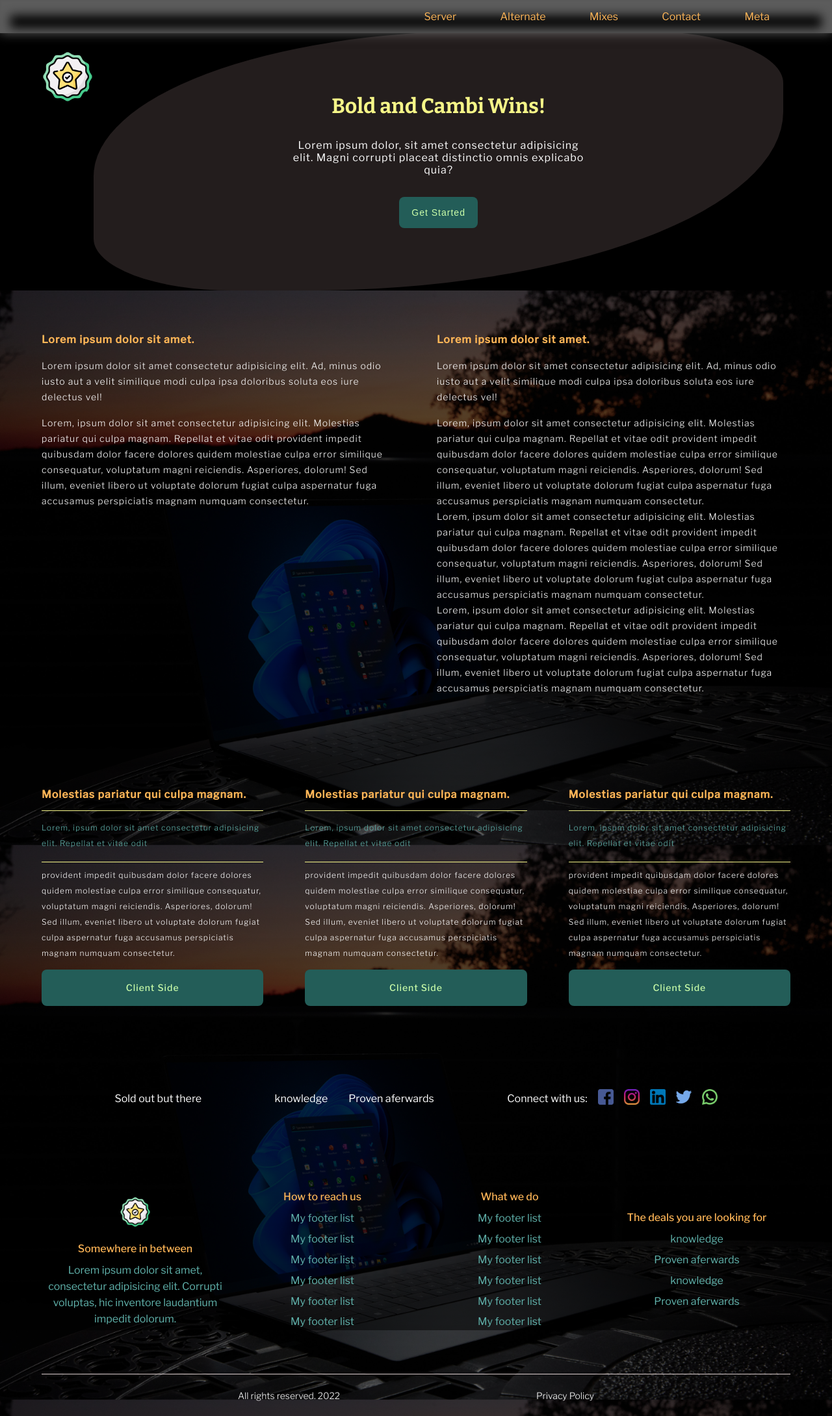
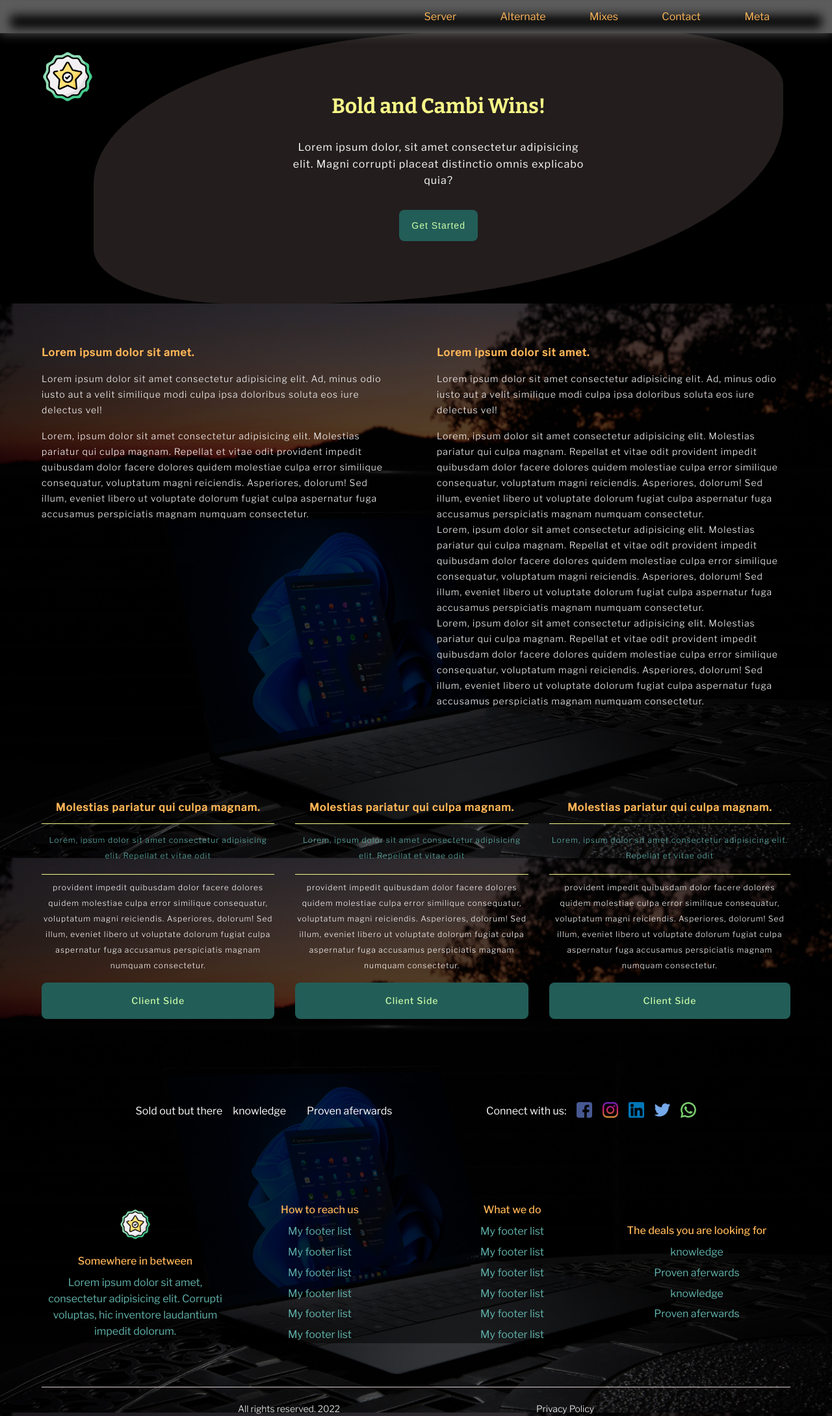
Before and after one commit to Henry-Egboh/cambi, a plain HTML site: page index.html in a window 1280 px wide. Shown: the top 2179 px of the page at 65% size. Drawn offline with nearby package versions, Linux system fonts and the light colour scheme.

Commit message:
Designed the webpage to be responsive across various devices

```diff
--- a/index.html
+++ b/index.html
@@ -6,6 +6,7 @@
     <meta name="viewport" content="width=device-width, initial-scale=1.0">
     <title>Where Laughter Lasts</title>
     <link rel="stylesheet" href="style.css">
+    <link rel="icon" href="./img/quality.png">
 </head>
 <body>
     <div class="main_container">
@@ -96,7 +97,7 @@
                             voluptate dolorum fugiat culpa aspernatur fuga accusamus perspiciatis
                             magnam numquam consectetur.</p>
 
-                            <!-- more contents -->
+                            <!-- more contents  -->
                             <p>Lorem, ipsum dolor sit amet consectetur adipisicing elit.
                                 Molestias pariatur qui culpa magnam. Repellat et vitae odit
                                 provident impedit quibusdam dolor facere dolores quidem molestiae
@@ -116,6 +117,8 @@
                 </div>
                      <!-- smaller card content -->
                      <div class="wrapper wrapper1">
+                        <!-- for responsiveness -->
+                        <div class="query1">
                         <div class="crd">
                             <h2>Molestias pariatur qui culpa magnam.</h2>
                             <p>Lorem, ipsum dolor sit amet consectetur adipisicing elit.
@@ -140,11 +143,11 @@
                                 magnam numquam consectetur.</p>
                                 <div class="btn"><a href="#">Client Side</a></div>
                         </div>
+                        </div>
                         <div class="crd">
                             <h2>Molestias pariatur qui culpa magnam.</h2>
                             <p>Lorem, ipsum dolor sit amet consectetur adipisicing elit.
                                 Repellat et vitae odit</p>
-                                    <!-- <hr class="hr"> -->
                                <p>provident impedit quibusdam dolor facere dolores quidem molestiae
                                 culpa error similique consequatur, voluptatum magni reiciendis.
                                 Asperiores, dolorum! Sed illum, eveniet libero ut
@@ -160,12 +163,14 @@
             <footer class="footer">
                 <!-- col one -->
                 <div class="footer_col">
+                    <div class="query">
                         <div><p>Sold out but there</p></div>
                         <div class="min_list">
                             <ul>
                                 <li><a href="#">knowledge</a></li>
                                 <li><a href="#">Proven aferwards</a></li>
                             </ul>
+                        </div>
                     </div>
                     <div class="social">
                         <p>Connect with us:</p>
@@ -189,6 +194,8 @@
                                 Corrupti voluptas, hic inventore laudantium impedit dolorum.</p>
                         </div>
                     </div>
+                    <!-- for media query -->
+                    <div class="query2">
                     <div class="base">
                         <h4>How to reach us</h4>
                         <ul>
@@ -200,6 +207,7 @@
                             <li><a href="#">My footer list</a></li>
                         </ul>
                     </div>
+
                     <div class="base">
                         <h4>What we do</h4>
                         <ul>
@@ -210,6 +218,7 @@
                             <li><a href="#">My footer list</a></li>
                             <li><a href="#">My footer list</a></li>
                         </ul>
+                    </div>
                     </div>
 
                     <!-- footer with hor list item -->
--- a/style.css
+++ b/style.css
@@ -170,6 +170,7 @@ body {
    letter-spacing: 1px;
    font-weight: 400;
    font-size: 1rem;
+   line-height: 1.6rem;
 }
 
 /* get started button */
@@ -250,6 +251,13 @@ body {
 }
 
 /* smaller card contents inside fixed image bg */
+/* .crd:nth-of-type(3){
+    display: flex;
+    flex-direction: column;
+    align-items: center;
+    justify-content: center;
+} */
+
 .crd h2{
     margin: 0rem 0rem 0.35rem;
     padding: 0.75rem 0rem;
@@ -302,6 +310,17 @@ padding-bottom: 1rem;
     justify-content: space-evenly;
     padding: 4rem 0rem;
     width: 100%;
+}
+/* this makes the first footer column responsive */
+.query {
+    display: flex;
+    column-gap: 1rem;
+}
+
+.query2 {
+    display: flex;
+    flex-direction: row;
+    gap: 1rem;
 }
 
 /* first footer column */
@@ -412,3 +431,220 @@ padding-bottom: 1rem;
     text-decoration: none;
     color: #fff;
 }
+
+/* ============================================================================
+=================================================================
+==============MEDIA QUERY ================================================== */
+
+@media screen {
+.nav ul {
+        text-align: left;
+}
+
+.nav ul li a {
+        padding: 1rem 0.5rem;
+}
+
+.show {
+        display: flex;
+        flex-direction: column;
+        align-items: center;
+        justify-content: center;
+}
+
+.showcase_center {
+        border-radius: 0rem;
+        background-color: hsl(46, 35%, 0%);
+        padding: 2rem;
+}
+
+.showcase_center h3 {
+        width: 100%;
+}
+
+.showcase_center h1 {
+    font-size: 1.5rem;
+}
+
+.wrapper {
+    flex-direction: column;
+    align-items: center;
+    justify-content: center;
+    padding: 2rem 2rem;
+    column-gap: 0rem;
+    row-gap: 4rem;
+    text-align: center;
+}
+
+.sec {
+    display: flex;
+    flex-direction: column;
+    justify-content: center;
+    align-items: center;
+    row-gap: 1rem;
+    text-align: center;
+    width: 100%;
+}
+
+.footer_col {
+    flex-direction: column;
+    justify-content: center;
+    row-gap: 2rem;
+    padding: 2rem 0rem;
+}
+
+.query2 {
+    flex-direction: column;
+}
+
+.footer_col:first-of-type ul {
+    gap: 1rem;
+}
+
+}
+
+@media screen and (min-width: 576px) {
+    .nav ul {
+        text-align: center;
+}
+
+.nav ul li a {
+    padding: 1rem;
+}
+
+.showcase_center {
+        border-radius: 20%;
+        border-top-left-radius: 56%;
+        border-bottom-right-radius: 69%;
+        padding: 4rem 2rem;
+}
+
+.showcase_center h3 {
+        width: 100%;
+}
+
+.showcase_center h1 {
+    font-size: 2rem;
+}
+
+.wrapper {
+    flex-direction: row;
+    align-items: flex-start;
+    justify-content: space-between;
+    padding: 2rem 0rem;
+    column-gap: 4rem;
+    text-align: left;
+}
+
+.wrapper1 {
+    display: flex;
+    flex-direction: column;
+    align-items: center;
+    justify-content: start;
+    text-align: center;
+}
+
+.query1 {
+    display: flex;
+    flex-direction: row;
+    align-items: center;
+    justify-content: center;
+    gap: 4rem;
+}
+
+.sec {
+    align-items: flex-start;
+    row-gap: 1rem;
+    text-align: left;
+}
+
+.footer_col {
+    flex-direction: column;
+    justify-content: center;
+    row-gap: 2rem;
+    padding: 2rem 0rem;
+}
+
+.query2 {
+    flex-direction: row;
+    width: 100%;
+}
+
+.footer_col:first-of-type ul {
+    gap: 1.5rem;
+}
+
+}
+
+@media screen and (min-width: 768px) {
+    .nav ul {
+        text-align: right;
+}
+
+.nav ul li a {
+        padding: 1rem 2rem;
+}
+
+.wrapper {
+    padding: 4rem 0rem;
+}
+
+.show {
+    display: flex;
+    flex-direction: row;
+    align-items: flex-start;
+    justify-content: start;
+}
+
+.showcase_center {
+    padding: 6rem  4rem;
+    display: flex;
+    flex-direction: column;
+    row-gap: 2rem;
+    align-items: center;
+    justify-content: center;
+    background-color: rgb(35, 29, 29);
+    border-radius: 20%;
+    border-top-left-radius: 56%;
+    border-bottom-right-radius: 69%;
+}
+
+.showcase_center h3 {
+    width: 50%;
+}
+
+.wrapper1 {
+    display: flex;
+    flex-direction: row;
+    align-items: flex-start;
+    justify-content: space-between;
+    text-align: center;
+    gap: 2rem;
+}
+
+.query1 {
+    display: flex;
+    flex-direction: row;
+    align-items: flex-start;
+    justify-content: start;
+    gap: 2rem;
+}
+
+.footer_col {
+    display: flex;
+    flex-direction: row;
+    align-items: center;
+    justify-content: space-evenly;
+    padding: 4rem 0rem;
+    width: 100%;
+}
+
+.query2 {
+    flex-direction: row;
+    width: 50%;
+}
+
+.footer_col:first-of-type ul {
+    gap: 2rem;
+}
+}
```
Lines whose indentation alone changed are shown as unchanged.
